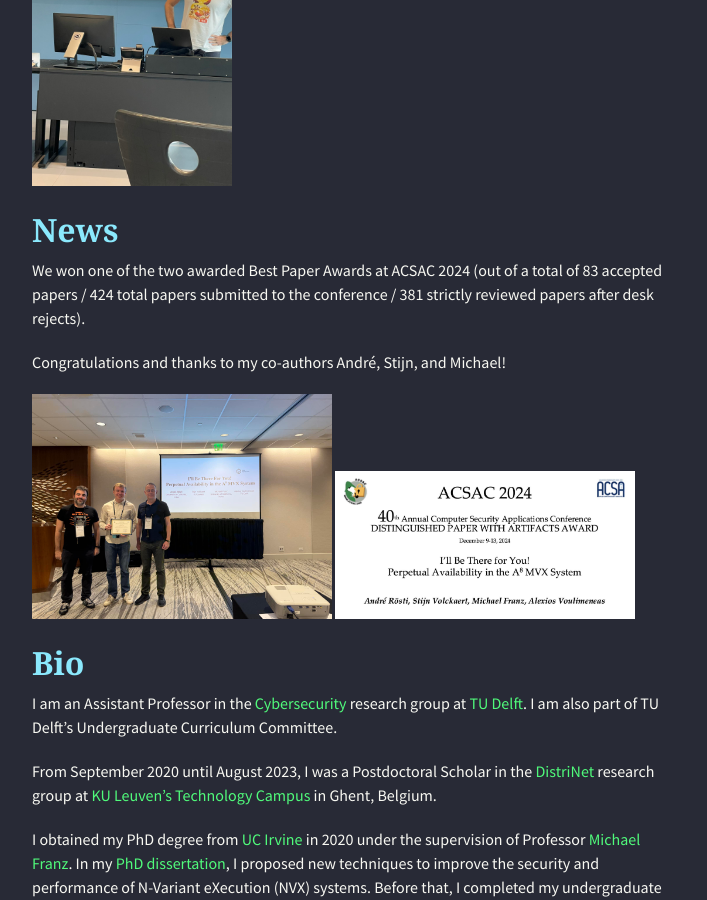
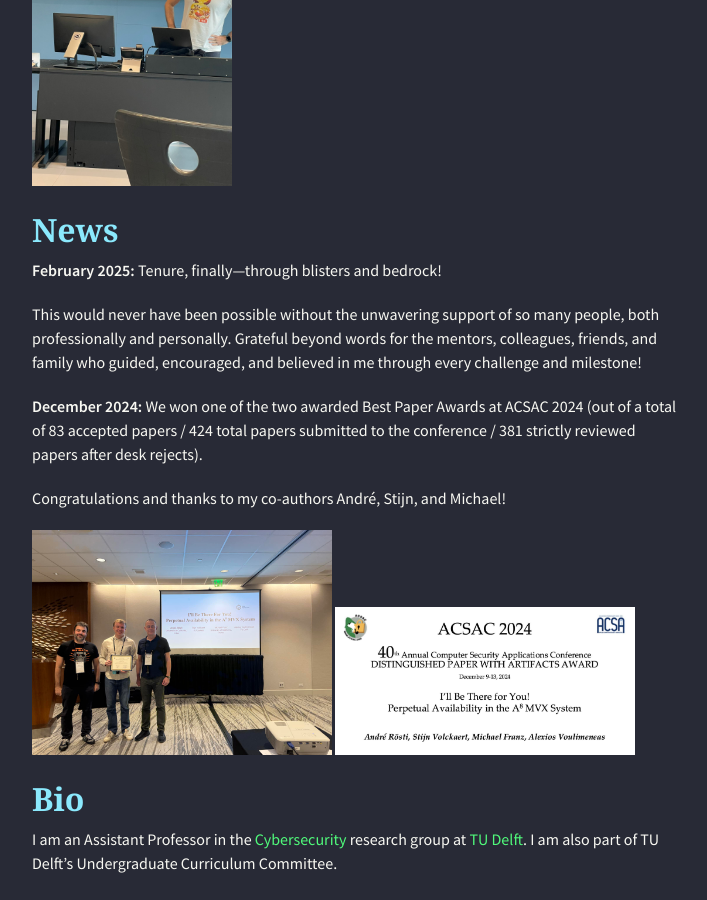
Before and after one commit to alexios-voulimeneas/alexios-voulimeneas.github.io, a Jekyll site: the page built from index.md, in a window 1280 px wide and 900 px high, scrolled down 379 px. Shown: the whole window, without its empty margins (283-990 px from the left). Built offline with Jekyll 4.4.1, drawn with Linux system fonts in a browser that asks for light colours; nearby versions of some CDN libraries; the repository's description, which GitHub fills in, is left out.

Commit message:
Update index.md

```diff
--- a/index.md
+++ b/index.md
@@ -6,7 +6,11 @@ layout: default
 
 ## [](#header-2)News
 
-We won one of the two awarded Best Paper Awards at ACSAC 2024 (out of a total of 83 accepted papers / 424 total papers submitted to the conference / 381 strictly reviewed papers after desk rejects).
+**February 2025:** Tenure, finally—through blisters and bedrock!
+
+This would never have been possible without the unwavering support of so many people, both professionally and personally. Grateful beyond words for the mentors, colleagues, friends, and family who guided, encouraged, and believed in me through every challenge and milestone!
+
+**December 2024:** We won one of the two awarded Best Paper Awards at ACSAC 2024 (out of a total of 83 accepted papers / 424 total papers submitted to the conference / 381 strictly reviewed papers after desk rejects).
 
 Congratulations and thanks to my co-authors André, Stijn, and Michael!
 
```
